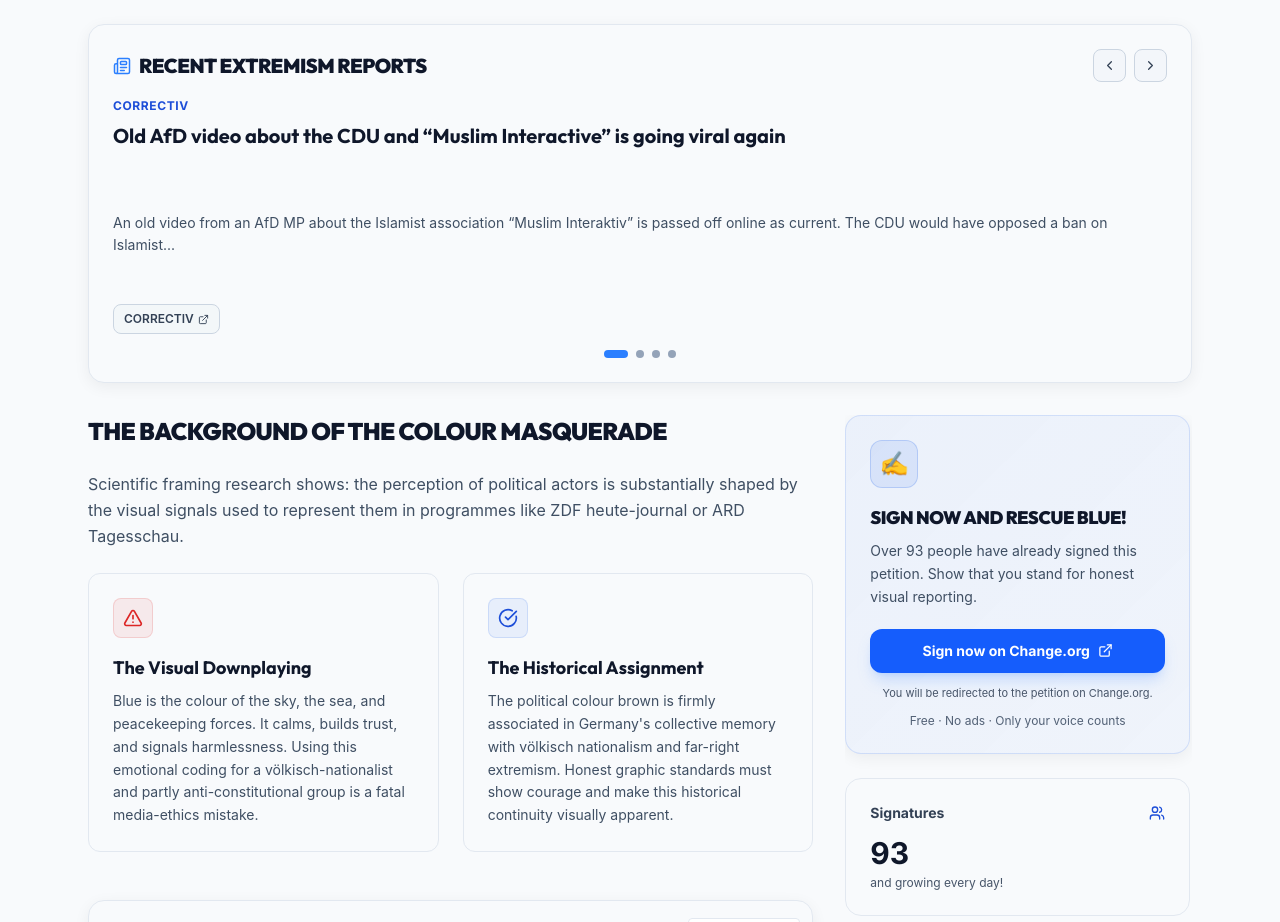
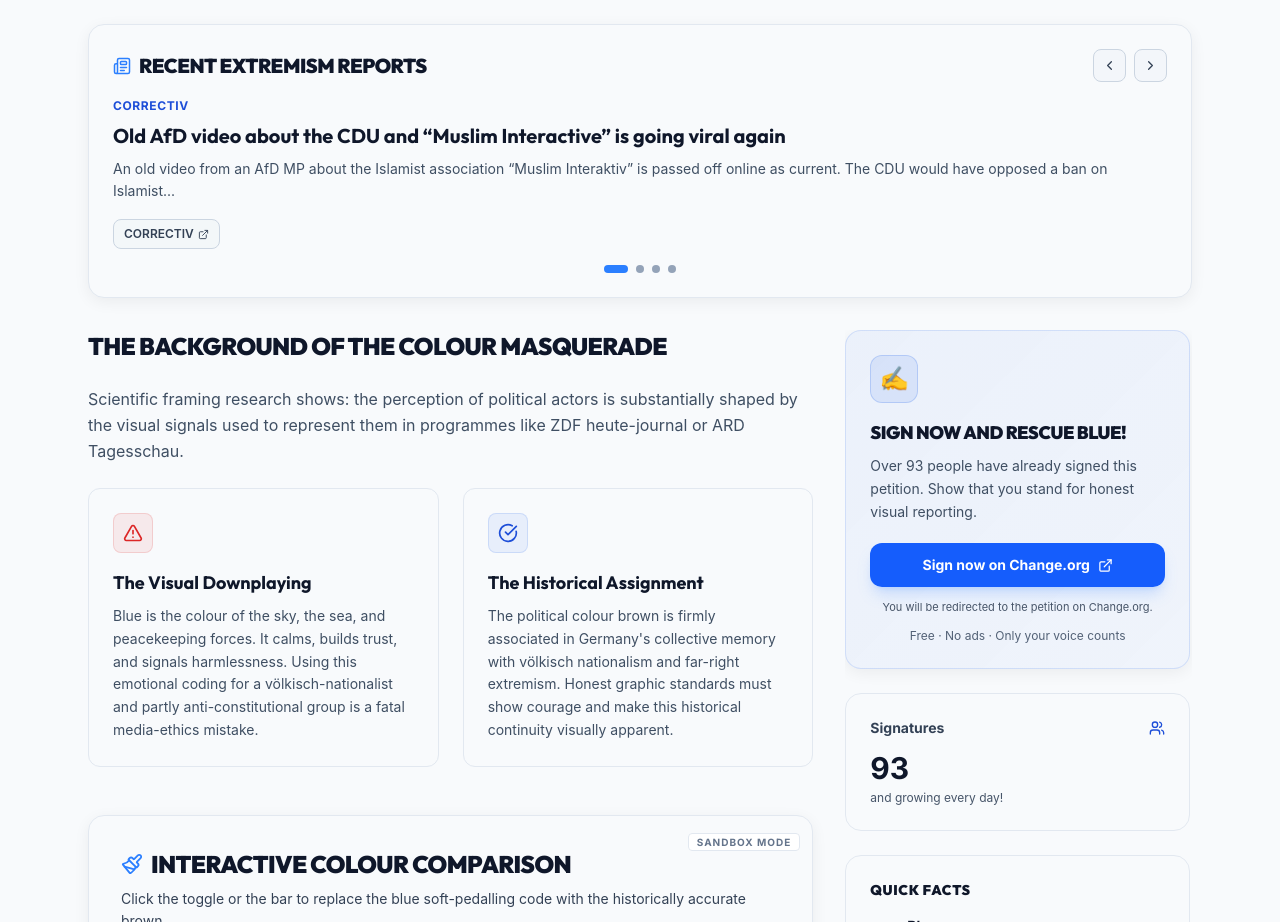
Before and after one commit to el-j/rescue-blue, a React (Vite) app: page / in a window 1280 px wide. Shown: the part 800-1722 px from the top of the page. Built offline with nearby package versions, Linux system fonts and the light colour scheme; no server answers; a web font is replaced by a local one.

Commit message:
refactor: simplify heading and paragraph styles in NewsSpotlightSection

```diff
--- a/src/components/NewsSpotlightSection.tsx
+++ b/src/components/NewsSpotlightSection.tsx
@@ -69,24 +69,10 @@
               ? active.sources.map((s) => s.name).join(' · ')
               : active.source}
           </p>
-          <h3
-            className="mb-2 min-h-[3.6rem] max-h-[3.6rem] overflow-hidden text-base font-bold leading-snug text-white md:min-h-[5.1rem] md:max-h-[5.1rem] md:text-xl"
-            style={{
-              display: '-webkit-box',
-              WebkitLineClamp: 3,
-              WebkitBoxOrient: 'vertical',
-            }}
-          >
+          <h3 className="mb-2 text-base font-bold leading-snug text-white md:text-xl">
             {getLocalizedText(lang, active.title)}
           </h3>
-          <p
-            className="min-h-[4.8rem] max-h-[4.8rem] overflow-hidden text-sm leading-relaxed text-neutral-400"
-            style={{
-              display: '-webkit-box',
-              WebkitLineClamp: 3,
-              WebkitBoxOrient: 'vertical',
-            }}
-          >
+          <p className="text-sm leading-relaxed text-neutral-400">
             {getLocalizedText(lang, active.excerpt)}
           </p>
           <div className="mt-2 flex min-h-9 gap-2 overflow-x-auto pt-2">
```
